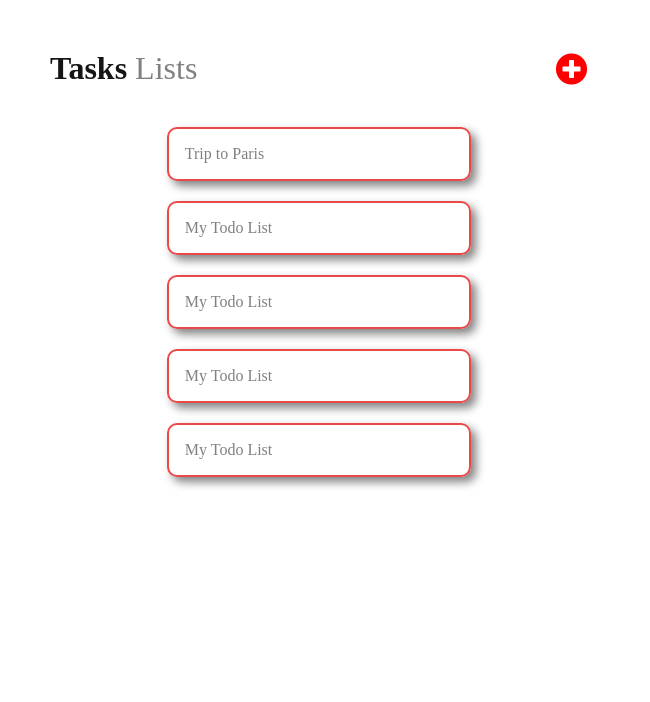
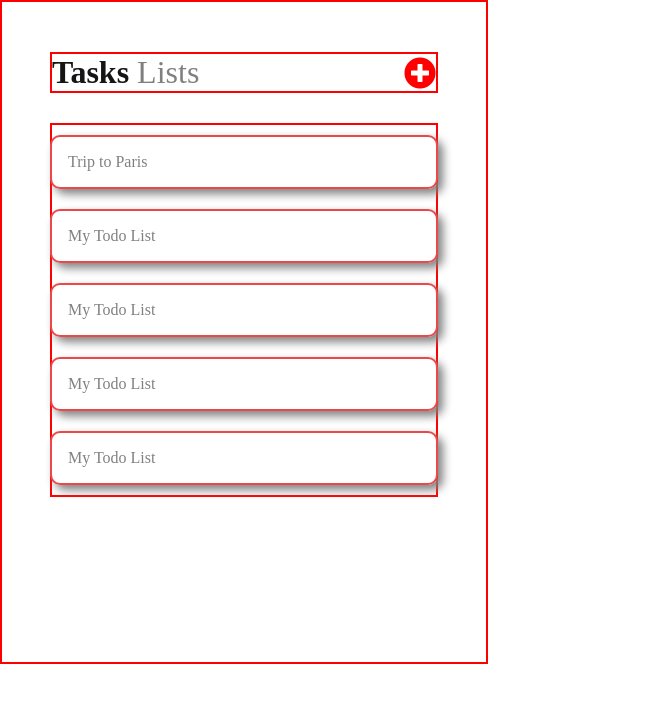
Before and after one commit to ayush27gupta/app-mobile, a plain HTML site: page index.html in a window 768 px wide. Shown: the whole page, without its empty margins (0-650 px from the left). Drawn offline with Linux system fonts and the light colour scheme.

Commit message:
index_responsive

```diff
--- a/index.css
+++ b/index.css
@@ -71,7 +71,7 @@ body {
     margin-left: 1rem;
 }
 
-@media screen and (min-width:360px) and (max-width:768px) {
+@media screen and (min-width:360px) and (max-width:767px) {
     * {
         margin: 0;
         padding: 0;
@@ -139,3 +139,75 @@ body {
         margin-top: 1rem;
     }
 }
+
+@media screen and (min-width:768px) and (max-width:1024px) {
+    * {
+        margin: 0;
+        padding: 0;
+    }
+    .container {
+        position: absolute;
+        display: flex;
+        left: 0%;
+        right: 0%;
+        align-items: center;
+        flex-direction: column;
+        height: 70%;
+        width: 50%;
+        overflow: hidden;
+        border: 2px solid red;
+    }
+    .first {
+        display: flex;
+        justify-content: center;
+        justify-content: space-between;
+        width: 100%;
+        border: 2px solid red;
+    }
+    .heading {
+        font-size: 2rem;
+    }
+    .tasks {
+        font-weight: bolder;
+        color: rgb(22, 21, 21);
+    }
+    .lists {
+        box-sizing: border-box;
+        color: grey;
+        padding-right: 30px;
+    }
+    .fa,
+    .fas {
+        color: red;
+        margin-top: 3px;
+        margin-left: 0px;
+        font-size: 2rem;
+    }
+    .second {
+        display: flex;
+        justify-content: center;
+        align-items: center;
+        flex-direction: column;
+        margin-top: 30px;
+        width: 100%;
+        height: auto;
+        border: 2px solid red;
+    }
+    .box {
+        height: 50px;
+        width: 100%;
+        border: 2px solid rgb(235, 73, 73);
+        border-radius: 10px;
+        box-shadow: 5px 5px 10px grey;
+        margin: 10px;
+    }
+    .trip {
+        font-size: 1rem;
+        color: grey;
+        text-decoration: none;
+    }
+    .subhead {
+        margin-left: 1rem;
+        margin-top: 1rem;
+    }
+}
```
